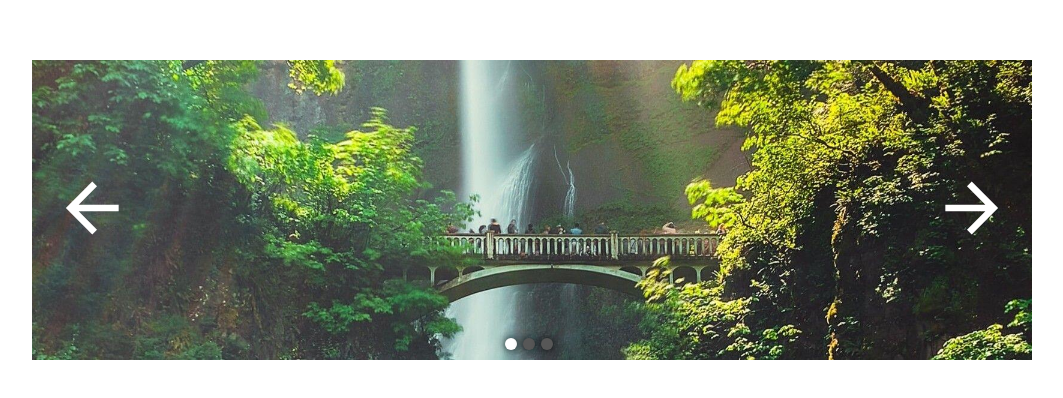
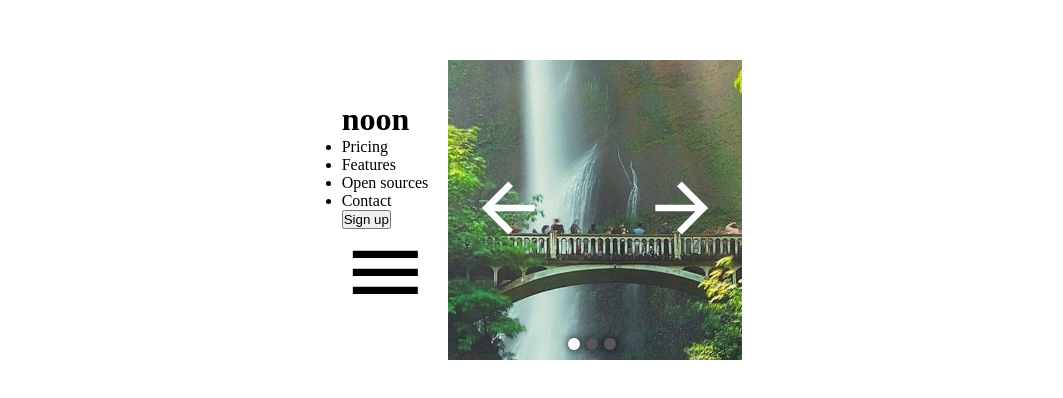
Before and after one commit to brexus/dynamic-ui-interactions, a website built with webpack: page dist/index.html in a window 1280 px wide. Shown: the part 190-588 px from the top of the page, without its empty margins (108-1171 px from the left). Built offline with nearby package versions, Linux system fonts and the light colour scheme.

Commit message:
add header skeleton and move slider into main section

```diff
--- a/dist/index.html
+++ b/dist/index.html
@@ -11,9 +11,23 @@
 <div id="content">
 
     <header id="header">
-
+        <h1 id="logo-title">noon</h1>
+        <nav id="navbar">
+            <ul>
+                <li>Pricing</li>
+                <li>Features</li>
+                <li>Open sources</li>
+                <li>Contact</li>
+            </ul>
+        </nav>
+        <button id="nav-btn">Sign up</button>
+        <div id="hamburger">
+            <svg xmlns="http://www.w3.org/2000/svg" viewBox="0 0 24 24"><title>menu</title><path d="M3,6H21V8H3V6M3,11H21V13H3V11M3,16H21V18H3V16Z" /></svg>
+        </div>
     </header>
 
+
+    <main id="main">
         <div id="slider">
             <div id="arrow">
                 <div id="left-arrow">
@@ -27,6 +41,8 @@
                 </div>
             </div>
         </div>
+    </main>
+
 
 </div>
 </body>
```
Lines whose indentation alone changed are shown as unchanged.
